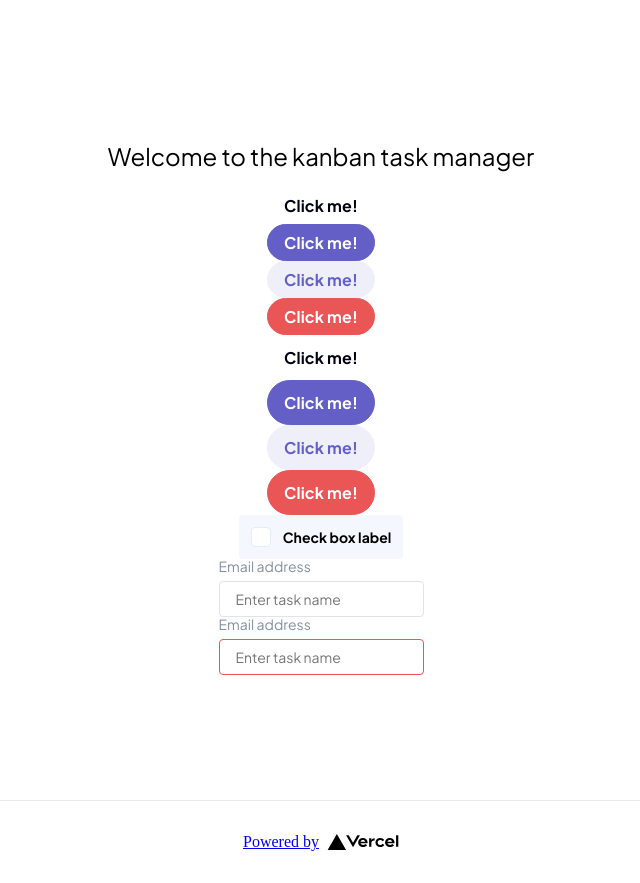
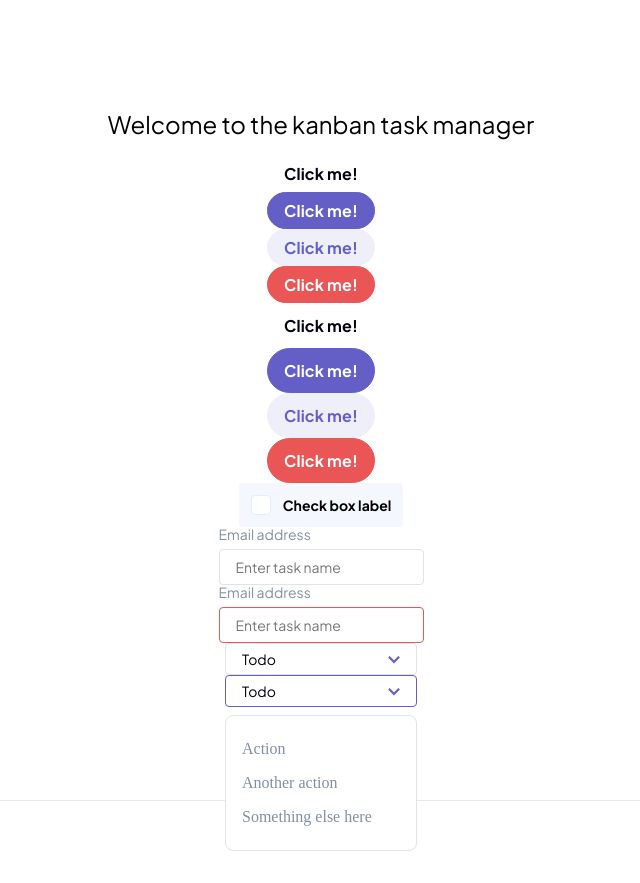
Before and after one commit to Joelynn94/task-manager, a Next.js app: page / in a window 1280 px wide. Shown: the whole page, without its empty margins (319-959 px from the left). Built offline with nearby package versions, Linux system fonts and the light colour scheme; no server answers; the database is empty.

Commit message:
feat: creates dropdown styles

```diff
--- a/pages/index.tsx
+++ b/pages/index.tsx
@@ -7,6 +7,7 @@ import styles from "../styles/Home.module.scss";
 import buttonStyles from "../styles/Button.module.scss";
 import checkboxStyles from "../styles/Checkbox.module.scss";
 import inputStyles from "../styles/Input.module.scss";
+import dropdownStyles from "../styles/Dropdown.module.scss";
 
 enum Role {
   ADMIN = "ADMIN",
@@ -137,17 +138,54 @@ const Home = (users: UserProps[], boards: BoardProps[]) => {
         </div>
         <div>
           <label
-            htmlFor="exampleFormControlInput1"
+            htmlFor="exampleFormControlInput2"
             className={inputStyles.formInputLabel}
           >
             Email address
           </label>
           <input
-            id="exampleFormControlInput1"
+            id="exampleFormControlInput2"
             type="email"
             className={inputStyles.formIsInvalid}
             placeholder="Enter task name"
           />
+        </div>
+
+        <div className={dropdownStyles.dropdownContainer}>
+          <button
+            className={dropdownStyles.dropdownToggle}
+            type="button"
+            aria-expanded="false"
+          >
+            Todo
+          </button>
+        </div>
+
+        <div className={dropdownStyles.dropdownContainer}>
+          <button
+            className={`${dropdownStyles.dropdownToggle} ${dropdownStyles.active}`}
+            type="button"
+            aria-expanded="false"
+          >
+            Todo
+          </button>
+          <ul className={dropdownStyles.dropdownList}>
+            <li>
+              <a className={dropdownStyles.dropdownItem} href="#">
+                Action
+              </a>
+            </li>
+            <li>
+              <a className={dropdownStyles.dropdownItem} href="#">
+                Another action
+              </a>
+            </li>
+            <li>
+              <a className={dropdownStyles.dropdownItem} href="#">
+                Something else here
+              </a>
+            </li>
+          </ul>
         </div>
       </main>
 
--- /dev/null
+++ b/styles/Dropdown.module.scss
@@ -0,0 +1,53 @@
+@import "./0-base/base.scss";
+
+.dropdownContainer {
+  position: relative;
+  min-width: 12rem;
+}
+
+.dropdownToggle {
+  @include ds-form-input;
+  padding: $ds-space-08 $ds-space-48 $ds-space-08 $ds-space-16;
+  background: url("../public/dropdown-arrow.svg") no-repeat right $ds-space-16
+    center / $ds-space-12;
+  text-align: left;
+  color: $ds-black;
+}
+
+.dropdownList {
+  position: absolute;
+  z-index: 1000;
+  // display: none;
+  min-width: 12rem;
+  padding: $ds-space-16;
+  margin: 0;
+  color: $ds-med-grey;
+  text-align: left;
+  list-style: none;
+  background-color: $ds-white;
+  -webkit-background-clip: padding-box;
+  background-clip: padding-box;
+  border: 1px solid $ds-input-outline;
+  border-radius: $ds-space-08;
+  inset: 0px auto auto 0px;
+  margin: 0px;
+  transform: translate(0px, $ds-space-40);
+}
+
+.dropdownItem {
+  display: block;
+  width: 100%;
+  padding: $ds-space-08 0px;
+  font-weight: 400;
+  color: $ds-med-grey;
+  text-align: inherit;
+  text-decoration: none;
+  white-space: nowrap;
+  background-color: transparent;
+  border: 0;
+}
+
+.active {
+  border-radius: $ds-space-04;
+  border: 1px solid $ds-primary-color;
+}
```
Also changed, not shown: public/dropdown-arrow.svg (added).
